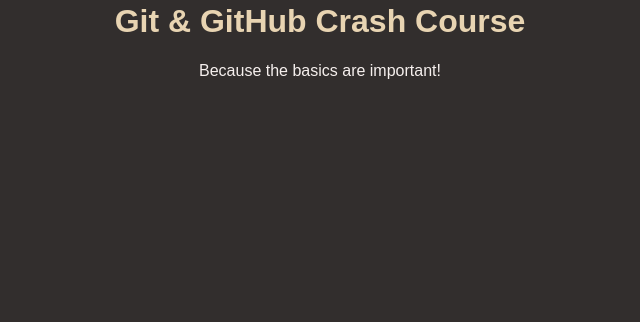
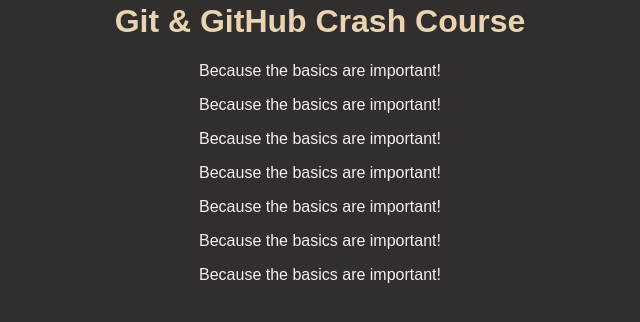
Before and after one commit to ahmedaymanawwaad/trialtrial, a plain HTML site: page index.html in a window 1280 px wide. Shown: the part 166-488 px from the top of the page, without its empty margins (320-960 px from the left). Drawn offline with Linux system fonts and the light colour scheme.

Commit message:
new for feature

```diff
--- a/index.html
+++ b/index.html
@@ -11,5 +11,18 @@
     <img id="logo" src="logo.png" alt="A logo that contains the word 'Git'" />
     <h1>Git & GitHub Crash Course</h1>
     <p>Because the basics are important!</p>
+
+
+
+
+
+
+    <p>Because the basics are important!</p>
+    <p>Because the basics are important!</p>
+    <p>Because the basics are important!</p>
+    <p>Because the basics are important!</p>
+    <p>Because the basics are important!</p>
+    <p>Because the basics are important!</p>
+
   </body>
 </html>
```
